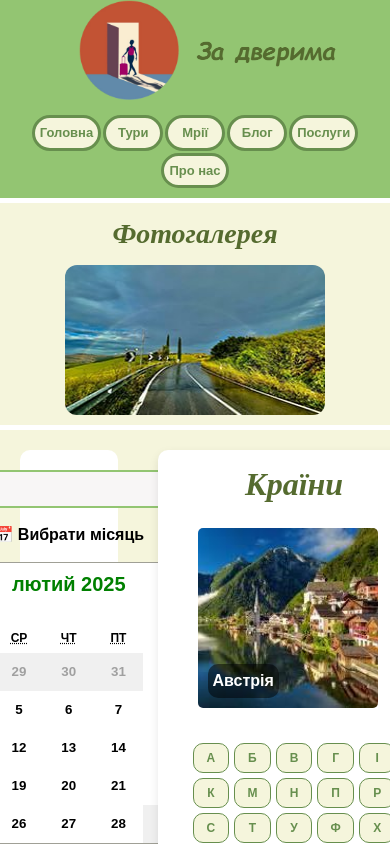
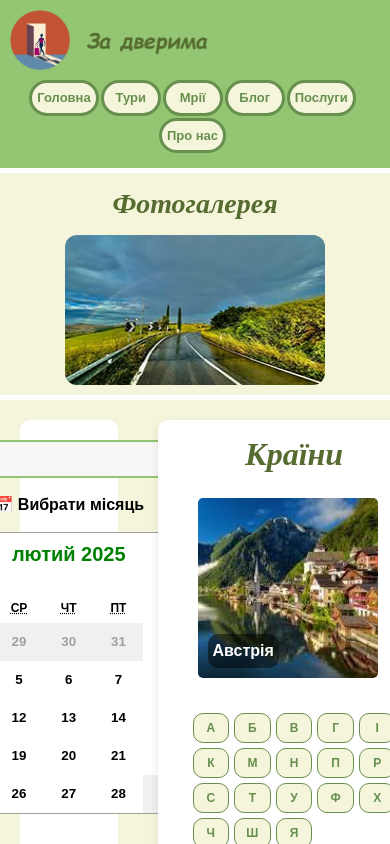
Before and after one commit to artelena1906/Front-ZaDveryma, a Next.js app: page / in a window 390 px wide. Shown: the top 844 px of the page. Built offline with nearby package versions, Linux system fonts and the light colour scheme.

Commit message:
Исправлен адаптив хедера

```diff
--- a/src/app/MainPage/css/MainPageHeader.module.css
+++ b/src/app/MainPage/css/MainPageHeader.module.css
@@ -5,7 +5,7 @@
   display: flex;
   flex-wrap: wrap;
   background-color: #93C572;
-  align-items: center;
+  align-items:flex-end;
   justify-content: space-between;
   margin: 0;
   padding: 0;
@@ -23,7 +23,7 @@
 .Logophoto {
   max-width: 100px;
   height: auto;
-  margin-left: 30px;
+  margin: 10px 0 10px 30px;
 }
 
 /*Стили для названия компании */
@@ -38,7 +38,7 @@
   display: flex;
   justify-content: flex-end;
   gap: 10px;
-  margin-right: 20px;
+  margin: 0 20px 10px 0;
 }
 
 .menuItem {
@@ -119,24 +119,17 @@
   border: none;
 }
 
-.burger {
-  display: none;
-  font-size: 28px;
-  cursor: pointer;
-}
 
 @media (max-width: 1200px) {
   .containerHeader {
-    flex-direction: column;
-    /* align-items: flex-end; */
+    justify-content: flex-start;
   }
 
-  .logoContainer {
-    width: 100%;
-    /* justify-content: flex-start; */
-    margin-bottom: 15px;
+  .Logophoto {
+    margin-left: 10px;
   }
 
+  /*Стили для названия компании */
   .menu {
     width: 100%;
     justify-content: center;
@@ -157,28 +150,26 @@
 
 @media (max-width: 800px) {
   .Logophoto {
-    max-width: 100px;
-    height: auto;
-    /* margin-left: 10px; */
+    margin-left: 10px;
+    max-width: 70px;
   }
 
   /*Стили для названия компании */
   .Logo {
-    min-width: 150px;
-    max-width: 200px;
+    min-width: 100px;
+    max-width: 150px;
   }
 
   .logoContainer {
-    width: 100%;
-    /* justify-content: flex-start; */
-    margin-bottom: 15px;
+    /* width: 100%; */
+    margin-bottom: 0;
   }
 
-  .menu {
+   .menu {
     width: 100%;
     justify-content: center;
     flex-wrap: wrap;
-    margin-bottom: 0 5px 15px 0;
+    margin: 0 5px 15px 0;
   }
 
   .menu a{
@@ -198,18 +189,18 @@
 
 @media (max-width: 500px) {
   .Logophoto {
-    max-width: 100px;
-    height: auto;
+    margin-left: 10px;
+    max-width: 60px;
   }
 
   .Logo {
     min-width: 100px;
-    max-width: 150px;
+    max-width: 130px;
   }
 
   .logoContainer {
     width: 100%;
-    margin-bottom: 15px;
+    margin-bottom: 0;
   }
 
   .menu {
```
